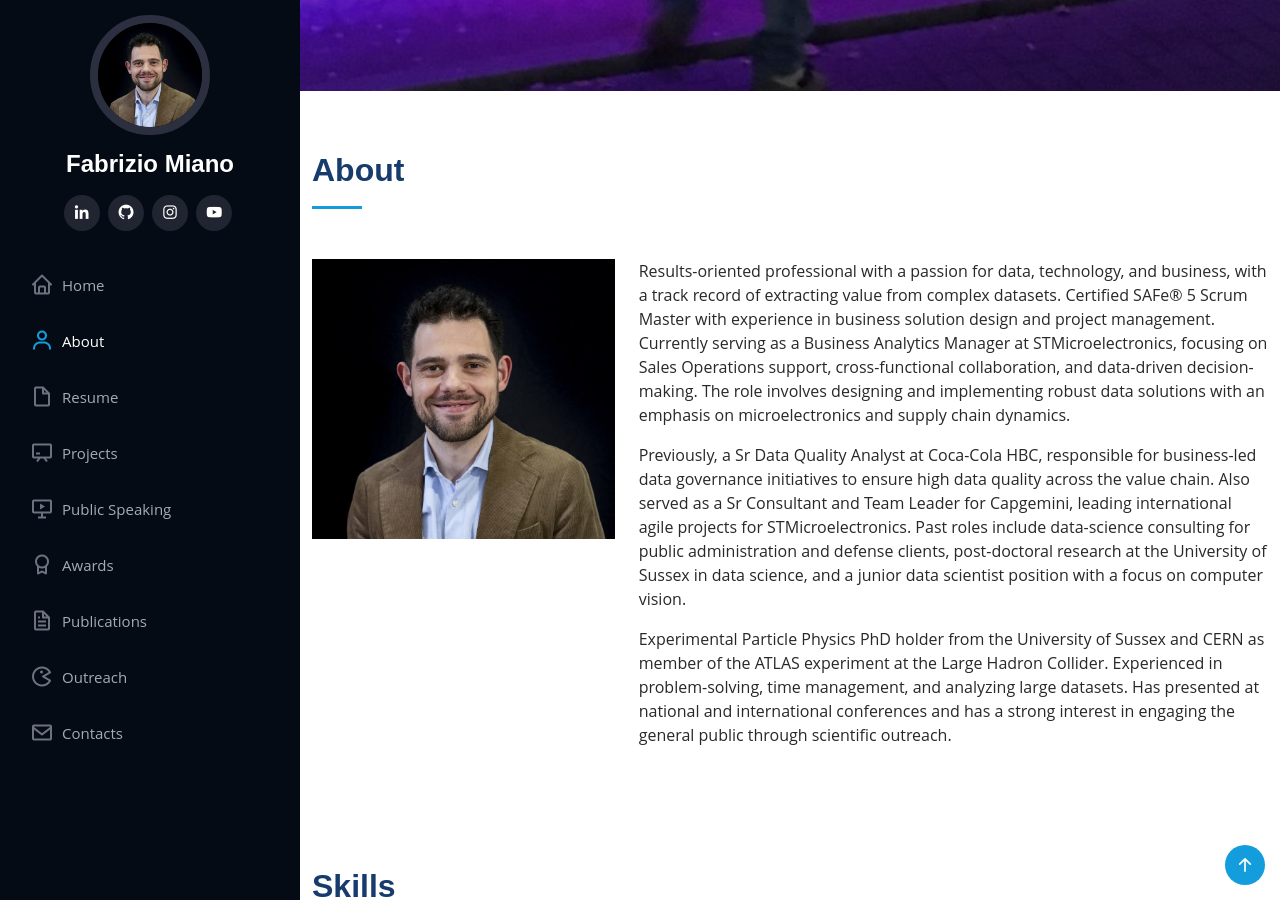
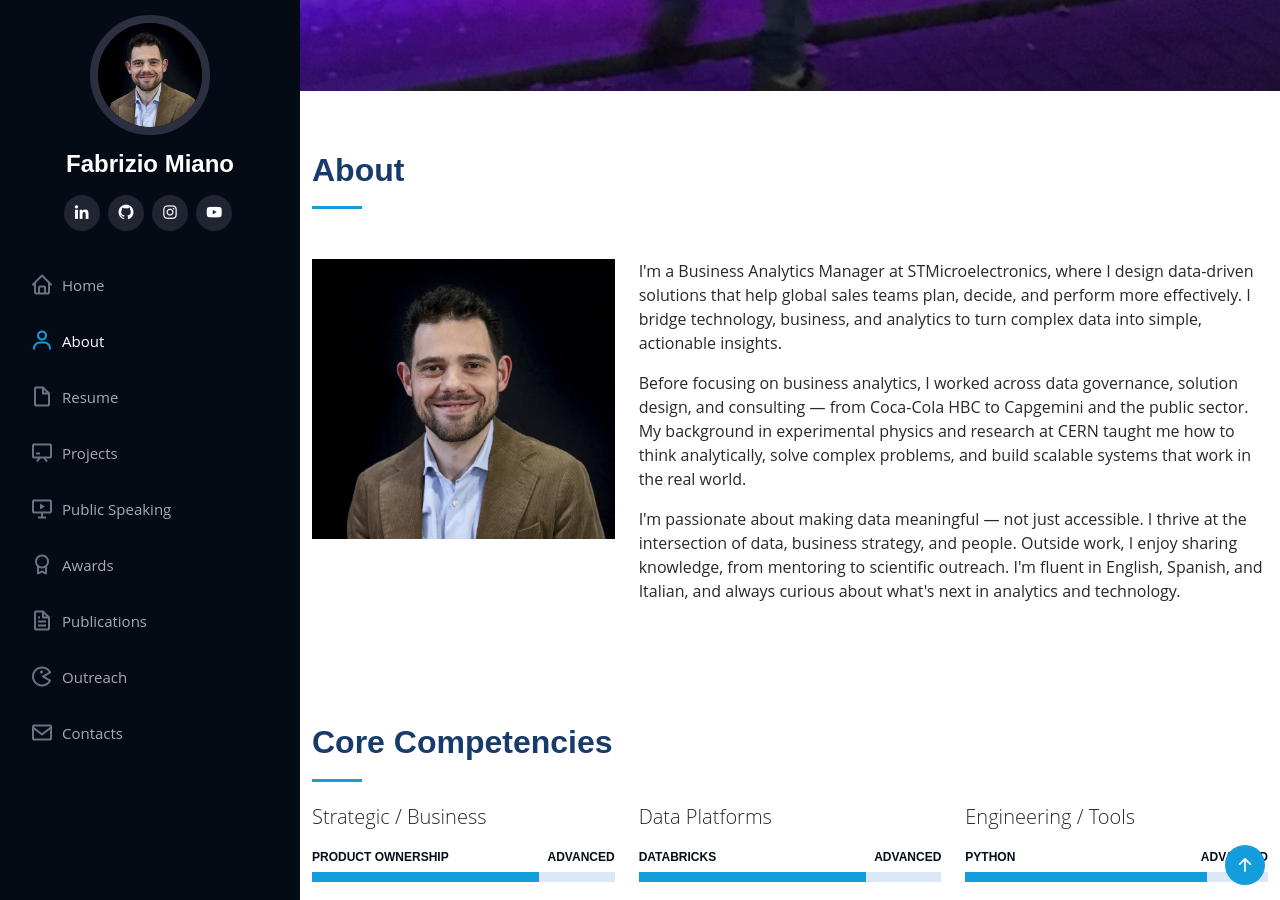
Before and after one commit to fabriziomiano/fabriziomiano.github.io, a Jekyll site: the page built from index.html, in a window 1280 px wide and 900 px high, scrolled down 809 px. Built offline with Jekyll 4.4.1, drawn with Linux system fonts in a browser that asks for light colours; nearby versions of some CDN libraries; comment, search, counter and statistics services are not loaded; some of the changed text lies outside the part shown.

Commit message:
Update about and skill sections

```diff
--- a/index.html
+++ b/index.html
@@ -29,28 +29,22 @@ title: 'Fabrizio Miano, PhD | Resume'
         </div>
         <div class="col-lg-8 pt-4 pt-lg-0 content" data-aos="fade-left">
           <p class="mb-3">
-            Results-oriented professional with a passion for data, technology, and business, with a
-            track record of extracting value from complex datasets. Certified SAFe® 5 Scrum Master
-            with experience in business solution design and project management. Currently serving as
-            a Business Analytics Manager at STMicroelectronics, focusing on Sales Operations
-            support, cross-functional collaboration, and data-driven decision-making. The role
-            involves designing and implementing robust data solutions with an emphasis on
-            microelectronics and supply chain dynamics.
+            I'm a Business Analytics Manager at STMicroelectronics, where I design data-driven
+            solutions that help global sales teams plan, decide, and perform more effectively. I
+            bridge technology, business, and analytics to turn complex data into simple, actionable
+            insights.
           </p>
           <p class="mb-3">
-            Previously, a Sr Data Quality Analyst at Coca-Cola HBC, responsible for business-led
-            data governance initiatives to ensure high data quality across the value chain. Also
-            served as a Sr Consultant and Team Leader for Capgemini, leading international agile
-            projects for STMicroelectronics. Past roles include data-science consulting for public
-            administration and defense clients, post-doctoral research at the University of Sussex
-            in data science, and a junior data scientist position with a focus on computer vision.
+            Before focusing on business analytics, I worked across data governance, solution design,
+            and consulting — from Coca-Cola HBC to Capgemini and the public sector. My background in
+            experimental physics and research at CERN taught me how to think analytically, solve
+            complex problems, and build scalable systems that work in the real world.
           </p>
           <p>
-            Experimental Particle Physics PhD holder from the University of Sussex and CERN as
-            member of the ATLAS experiment at the Large Hadron Collider. Experienced in
-            problem-solving, time management, and analyzing large datasets. Has presented at
-            national and international conferences and has a strong interest in engaging the general
-            public through scientific outreach.
+            I'm passionate about making data meaningful — not just accessible. I thrive at the
+            intersection of data, business strategy, and people. Outside work, I enjoy sharing
+            knowledge, from mentoring to scientific outreach. I'm fluent in English, Spanish, and
+            Italian, and always curious about what's next in analytics and technology.
           </p>
         </div>
       </div>
@@ -62,12 +56,14 @@ title: 'Fabrizio Miano, PhD | Resume'
   <section id="skills" class="skills">
     <div class="container">
       <div class="section-title">
-        <h2>Skills</h2>
+        <h2>Core Competencies</h2>
         <div class="row skills-content">
-          <div class="col-lg-3" data-aos="fade-up">
-            <p class="lead mb-3">OSs</p>
+          <!-- Strategic / Biz -->
+          <div class="col-lg-4" data-aos="fade-up">
+            <p class="lead mb-3">Strategic / Business</p>
+
             <div class="progress">
-              <span class="skill">Linux<i class="val">Advanced</i></span>
+              <span class="skill">Product ownership<i class="val">Advanced</i></span>
               <div class="progress-bar-wrap">
                 <div
                   class="progress-bar"
@@ -80,7 +76,7 @@ title: 'Fabrizio Miano, PhD | Resume'
             </div>
 
             <div class="progress">
-              <span class="skill">Windows<i class="val">Advanced</i></span>
+              <span class="skill">Stakeholder management<i class="val">Advanced</i></span>
               <div class="progress-bar-wrap">
                 <div
                   class="progress-bar"
@@ -93,23 +89,25 @@ title: 'Fabrizio Miano, PhD | Resume'
             </div>
 
             <div class="progress">
-              <span class="skill">macOS<i class="val">Intermediate</i></span>
+              <span class="skill">Data-driven decision making<i class="val">Intermediate</i></span>
               <div class="progress-bar-wrap">
                 <div
                   class="progress-bar"
                   role="progressbar"
-                  aria-valuenow="50"
+                  aria-valuenow="65"
                   aria-valuemin="0"
                   aria-valuemax="100"
                 ></div>
               </div>
             </div>
           </div>
+          <!-- End Strategic / Biz -->
 
-          <div class="col-lg-3" data-aos="fade-up">
-            <p class="lead mb-3">Coding</p>
+          <!-- Data Platforms -->
+          <div class="col-lg-4" data-aos="fade-up">
+            <p class="lead mb-3">Data Platforms</p>
             <div class="progress">
-              <span class="skill">Python<i class="val">Advanced</i></span>
+              <span class="skill">Databricks<i class="val">Advanced</i></span>
               <div class="progress-bar-wrap">
                 <div
                   class="progress-bar"
@@ -122,7 +120,7 @@ title: 'Fabrizio Miano, PhD | Resume'
             </div>
 
             <div class="progress">
-              <span class="skill">Java<i class="val">Beginner</i></span>
+              <span class="skill">SQL Warehouses<i class="val">Advanced</i></span>
               <div class="progress-bar-wrap">
                 <div
                   class="progress-bar"
@@ -135,7 +133,7 @@ title: 'Fabrizio Miano, PhD | Resume'
             </div>
 
             <div class="progress">
-              <span class="skill">SQL<i class="val">Advanced</i></span>
+              <span class="skill">Power BI / Power Automate<i class="val">Beginner</i></span>
               <div class="progress-bar-wrap">
                 <div
                   class="progress-bar"
@@ -146,8 +144,40 @@ title: 'Fabrizio Miano, PhD | Resume'
                 ></div>
               </div>
             </div>
+          </div>
+          <!-- End Data Platforms -->
+
+          <!-- Engineering / Tools -->
+          <div class="col-lg-4" data-aos="fade-up">
+            <p class="lead mb-3">Engineering / Tools</p>
 
             <div class="progress">
+              <span class="skill">Python<i class="val">Advanced</i></span>
+              <div class="progress-bar-wrap">
+                <div
+                  class="progress-bar"
+                  role="progressbar"
+                  aria-valuenow="80"
+                  aria-valuemin="0"
+                  aria-valuemax="100"
+                ></div>
+              </div>
+            </div>
+
+            <div class="progress">
+              <span class="skill">SQL<i class="val">Advanced</i></span>
+              <div class="progress-bar-wrap">
+                <div
+                  class="progress-bar"
+                  role="progressbar"
+                  aria-valuenow="80"
+                  aria-valuemin="0"
+                  aria-valuemax="100"
+                ></div>
+              </div>
+            </div>
+
+            <!-- <div class="progress">
               <span class="skill">Bash<i class="val">Intermediate</i></span>
               <div class="progress-bar-wrap">
                 <div
@@ -158,37 +188,8 @@ title: 'Fabrizio Miano, PhD | Resume'
                   aria-valuemax="100"
                 ></div>
               </div>
-            </div>
+            </div> -->
 
-            <div class="progress">
-              <span class="skill">HTML5<i class="val">Intermediate</i></span>
-              <div class="progress-bar-wrap">
-                <div
-                  class="progress-bar"
-                  role="progressbar"
-                  aria-valuenow="50"
-                  aria-valuemin="0"
-                  aria-valuemax="100"
-                ></div>
-              </div>
-            </div>
-
-            <div class="progress">
-              <span class="skill">JavaScript<i class="val">Beginner</i></span>
-              <div class="progress-bar-wrap">
-                <div
-                  class="progress-bar"
-                  role="progressbar"
-                  aria-valuenow="25"
-                  aria-valuemin="0"
-                  aria-valuemax="100"
-                ></div>
-              </div>
-            </div>
-          </div>
-
-          <div class="col-lg-3" data-aos="fade-up">
-            <p class="lead mb-3">Versioning/DevOps/Cloud</p>
             <div class="progress">
               <span class="skill">Git<i class="val">Proficient</i></span>
               <div class="progress-bar-wrap">
@@ -215,7 +216,7 @@ title: 'Fabrizio Miano, PhD | Resume'
               </div>
             </div>
 
-            <div class="progress">
+            <!-- <div class="progress">
               <span class="skill">Azure<i class="val">Advanced</i></span>
               <div class="progress-bar-wrap">
                 <div
@@ -239,10 +240,12 @@ title: 'Fabrizio Miano, PhD | Resume'
                   aria-valuemax="100"
                 ></div>
               </div>
-            </div>
+            </div> -->
           </div>
+          <!-- End Engineering / Tools -->
 
-          <div class="col-lg-3" data-aos="fade-up">
+          <!-- Languages -->
+          <!-- <div class="col-l4-3" data-aos="fade-up">
             <p class="lead mb-3">Languages</p>
             <div class="progress">
               <span class="skill">Italian<i class="val">Mothertongue</i></span>
@@ -295,7 +298,8 @@ title: 'Fabrizio Miano, PhD | Resume'
                 ></div>
               </div>
             </div>
-          </div>
+          </div> -->
+          <!-- End Languages -->
         </div>
       </div>
     </div>
@@ -330,7 +334,7 @@ title: 'Fabrizio Miano, PhD | Resume'
               Led design and delivery of sales-organization-dedicated BI architecture for Americas —
               improved reporting cycle time by ~60%. Built automated pipelines and data governance
               rules that improved data quality for sales KPIs, enabling accurate forecasts and
-              executives’ decisions. Coordinated cross-region stakeholders to align metrics,
+              executives' decisions. Coordinated cross-region stakeholders to align metrics,
               translating business requirements into scalable analytics products. Liaison between
               divisions to ensure accurate information sharing; facilitated communication between
               technical and non-technical teams.
```
Also changed, not shown: other parts of index.html (+1 -1 lines).
